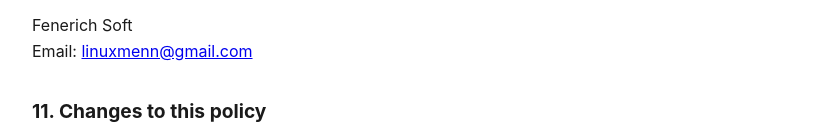
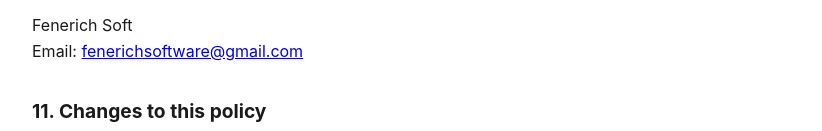
Before and after one commit to mfenerich/dropmerge-legal, a plain HTML site: page index.html in a window 1280 px wide. Shown: the part 5187-5318 px from the top of the page, without its empty margins (228-1050 px from the left). Drawn offline with Linux system fonts and the light colour scheme.

Commit message:
Update contact email in privacy policy

```diff
--- a/index.html
+++ b/index.html
@@ -246,7 +246,7 @@
 <h2>10. Contact</h2>
 <p>
   Fenerich Soft<br>
-  Email: <a href="mailto:linuxmenn@gmail.com">linuxmenn@gmail.com</a>
+  Email: <a href="mailto:fenerichsoftware@gmail.com">fenerichsoftware@gmail.com</a>
 </p>
 
 <h2>11. Changes to this policy</h2>
```
